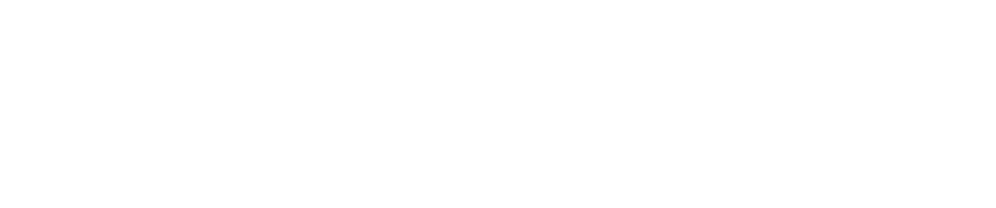
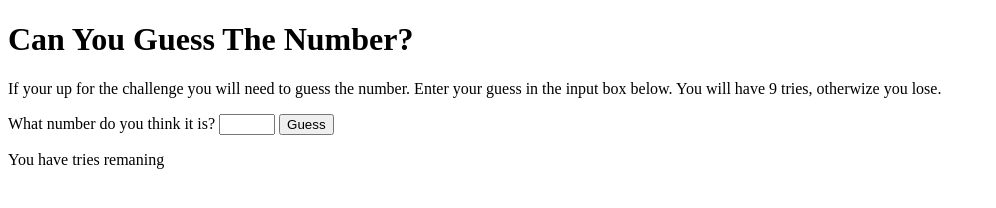
Before and after one commit to dizzyjaguar/number-guess, a plain HTML site: page index.html in a window 1280 px wide. Shown: the whole page, without its empty margins (0-996 px from the left). Drawn offline with Linux system fonts and the light colour scheme.

Commit message:
add the basic html neccesities

```diff
--- a/index.html
+++ b/index.html
@@ -6,11 +6,28 @@
     <meta name="viewport" content="width=device-width, initial-scale=1.0">
     <meta http-equiv="X-UA-Compatible" content="ie=edge">
     <link rel="stylesheet" href="style.css">
-    <title>Document</title>
+    <title>Guess The Number</title>
 </head>
 
 <body>
-
+    <div class="container">
+        <header>
+            <h1>Can You Guess The Number?</h1>
+            <p>If your up for the challenge you will need to guess the number.  Enter your guess in the input box below.  You will have 9 tries, otherwize you lose.</p>
+        </header>
+        <main>
+            <div class="game">
+                <label for="number-input">What number do you think it is?</label>
+                <input id="number-input" type="number" min="1" max="33">
+                <button id="guess-button">Guess</button>
+            </div>
+            <div class="results-area">
+                <span id="guess-answer"></span>
+                <p>You have <span id="tries-span"> </span> tries remaning</p>
+                <span id="win-lose"></span>
+            </div>
+        </main>
+    </div>
     <script type="module" src="app.js"></script>
 </body>
 
```
